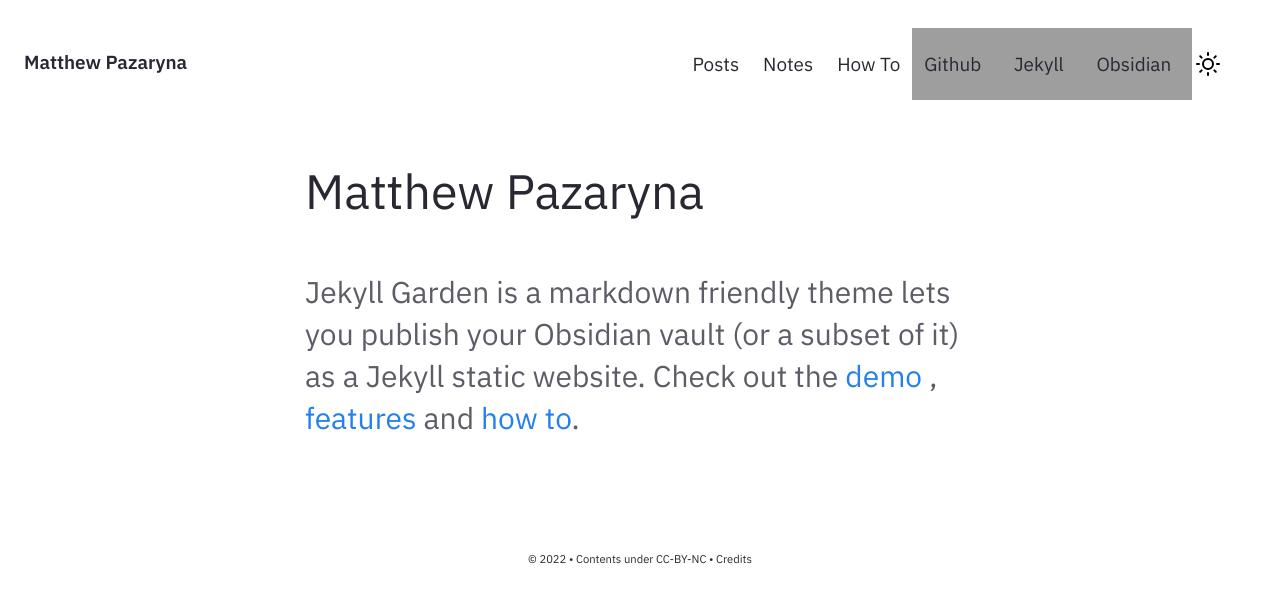
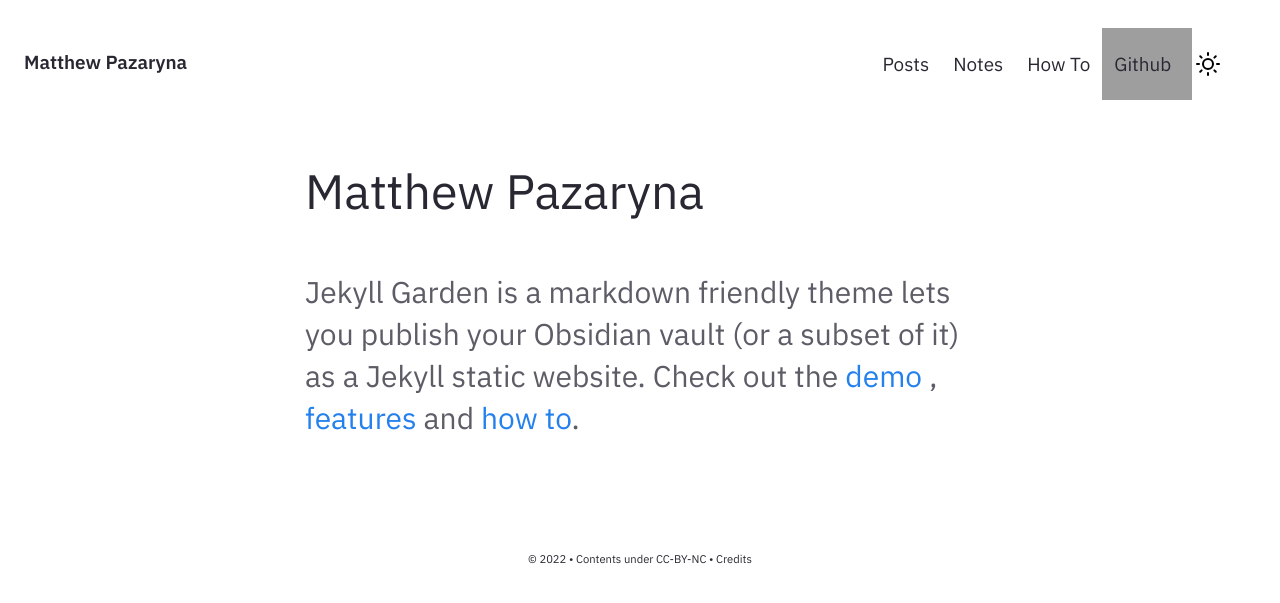
Before and after one commit to mpazaryna/mpazaryna.github.io, a Jekyll site: the page built from pages/index.md, in a window 1280 px wide. Shown: the top 603 px of the page. Built offline with Jekyll 4.4.1, drawn with Linux system fonts in a browser that asks for light colours; grey boxes are pictures that could not be loaded.

Commit message:
Update Nav.html

```diff
--- a/_includes/Nav.html
+++ b/_includes/Nav.html
@@ -62,14 +62,8 @@
         <a href="../post/how-to" class="navbar-item">
           How To
         </a>
-        <a href="https://github.com/Jekyll-Garden/jekyll-garden.github.io" target="_blank" class="navbar-item">
+        <a href="https://github.com/mpazaryna" target="_blank" class="navbar-item">
           Github
-        </a>
-        <a href="https://jekyllrb.com/" target="_blank" class="navbar-item">
-          Jekyll
-        </a>
-        <a href="https://obsidian.md/"  target="_blank" class="navbar-item">
-          Obsidian
         </a>
       </div>
       <div class="navbar-end is-hidden-mobile" onclick="modeSwitcher()" >
```
